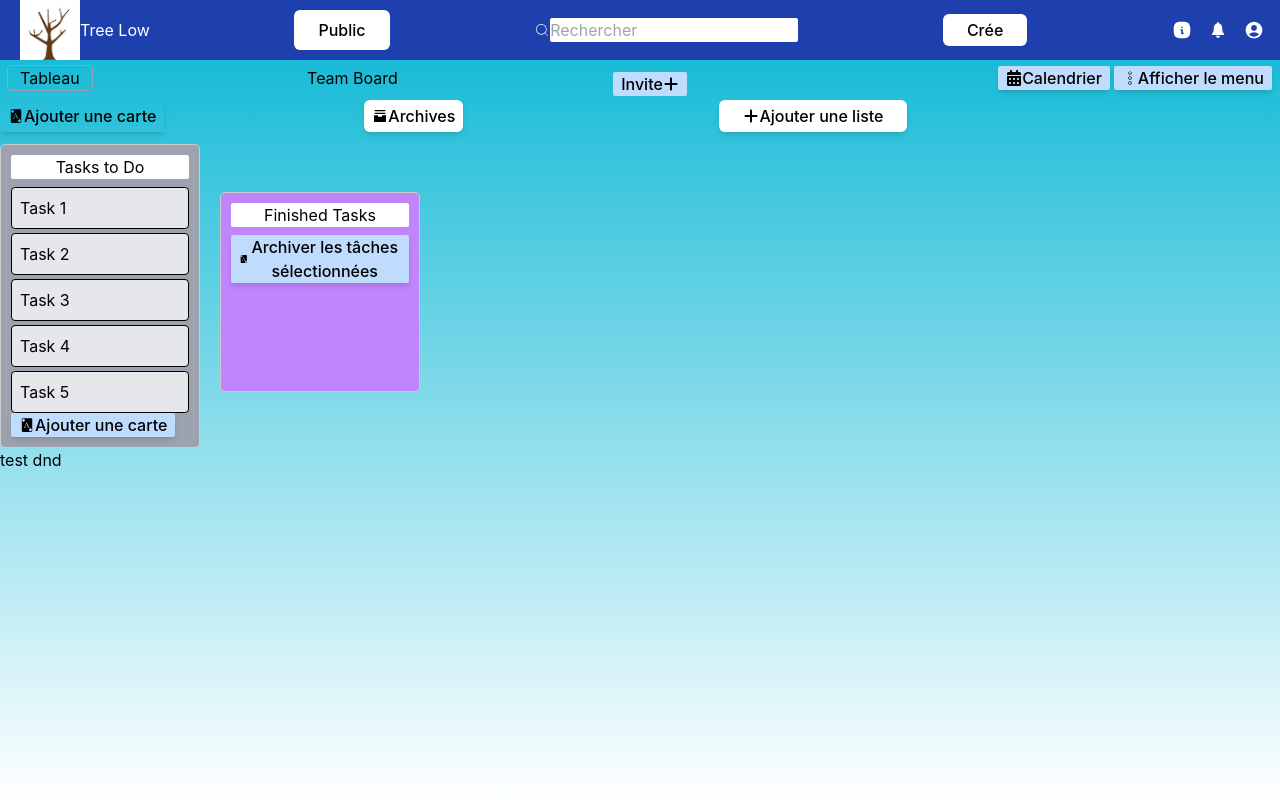
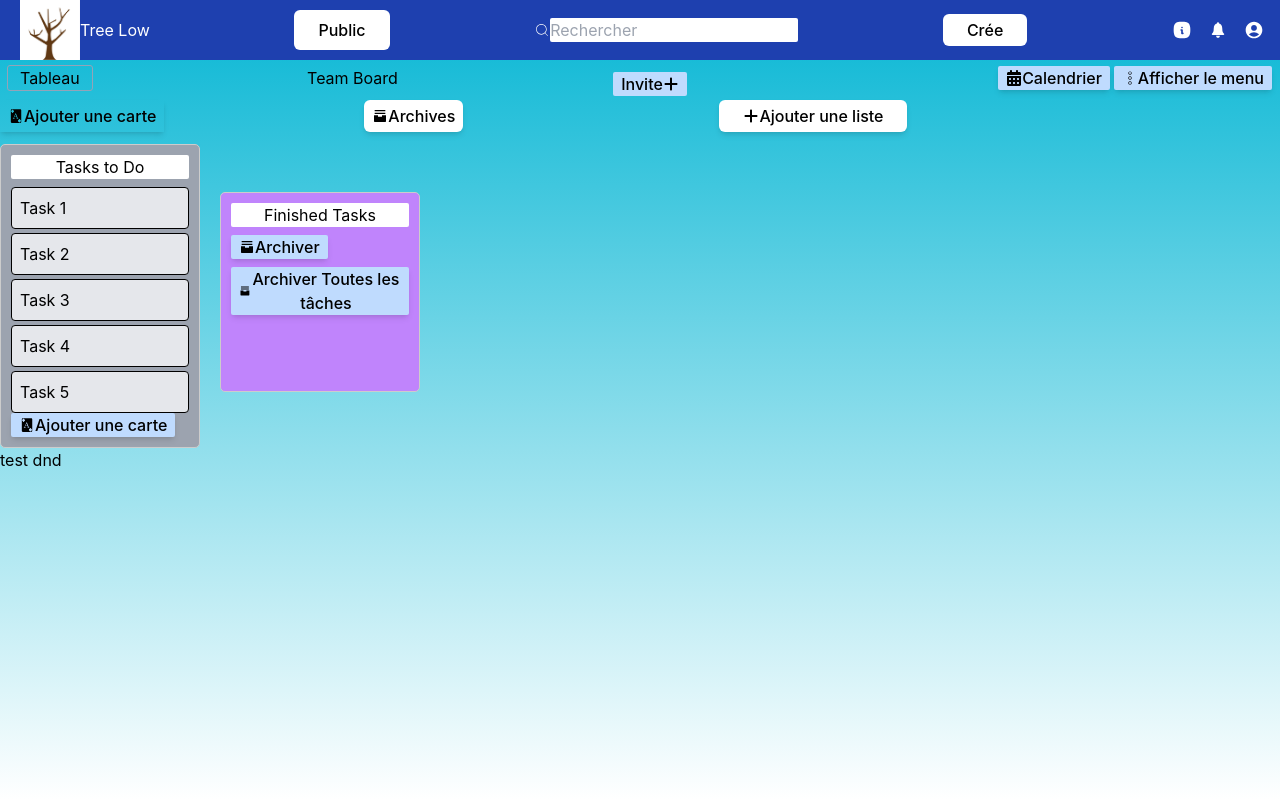
Before and after one commit to Louisondu25/myProjet--Front, a React app: page /dashboard in a window 1280 px wide. Built offline with nearby package versions, Linux system fonts and the light colour scheme; the HTML template or start-up script is replaced by a standard one.

Commit message:
Drag and drop + deux bouton(fake archive)+ positionnement des taches

```diff
--- a/src/Application/Dashboard/Testdnd.tsx
+++ b/src/Application/Dashboard/Testdnd.tsx
@@ -1,5 +1,7 @@
 import React, { useState } from 'react';
 import { GiCardAceSpades } from "react-icons/gi";
+import { RiArchiveStackFill } from "react-icons/ri";
+
 
 interface Task {
   id: number;
@@ -44,10 +46,15 @@ export const Testdnd = () => {
     }
   };
 
-  const handleArchiveTasks = () => {
-    setFinishedTasks((prevTasks) => prevTasks.filter((t) => !selectedTasks.includes(t)));
-    setSelectedTasks([]);
-  };
+const handleArchiveTasks = () => {
+  setFinishedTasks((prevTasks) => prevTasks.filter((task) => !selectedTasks.includes(task)));
+  setSelectedTasks([]);
+};
+
+const handleArchiveAllTasks = () => {
+  setFinishedTasks([]);
+  setSelectedTasks([]);
+};
 
   return (
     <div className="flex justify-center items-center">
@@ -113,13 +120,19 @@ export const Testdnd = () => {
             {task.text}
           </div>
         ))}
-        <button
-          className="flex justify-center items-center bg-blue-200 rounded-sm px-2 font-medium shadow-md hover:shadow-lg"
+          <button
+          className="flex justify-center items-center bg-blue-200 rounded-sm px-2 font-medium shadow-md hover:shadow-lg mt-2 "
           onClick={handleArchiveTasks}
         >
-          <GiCardAceSpades /> Archiver les tâches sélectionnées
+          <RiArchiveStackFill/> Archiver
                </button>
+               <button
+                  className="flex justify-center items-center bg-blue-200 rounded-sm px-2 font-medium shadow-md hover:shadow-lg mt-2"
+                  onClick={handleArchiveAllTasks}
+                >
+                  <RiArchiveStackFill /> Archiver Toutes les tâches
+              </button>
+        </div>
       </div>
-    </div>
   );
 };
```
